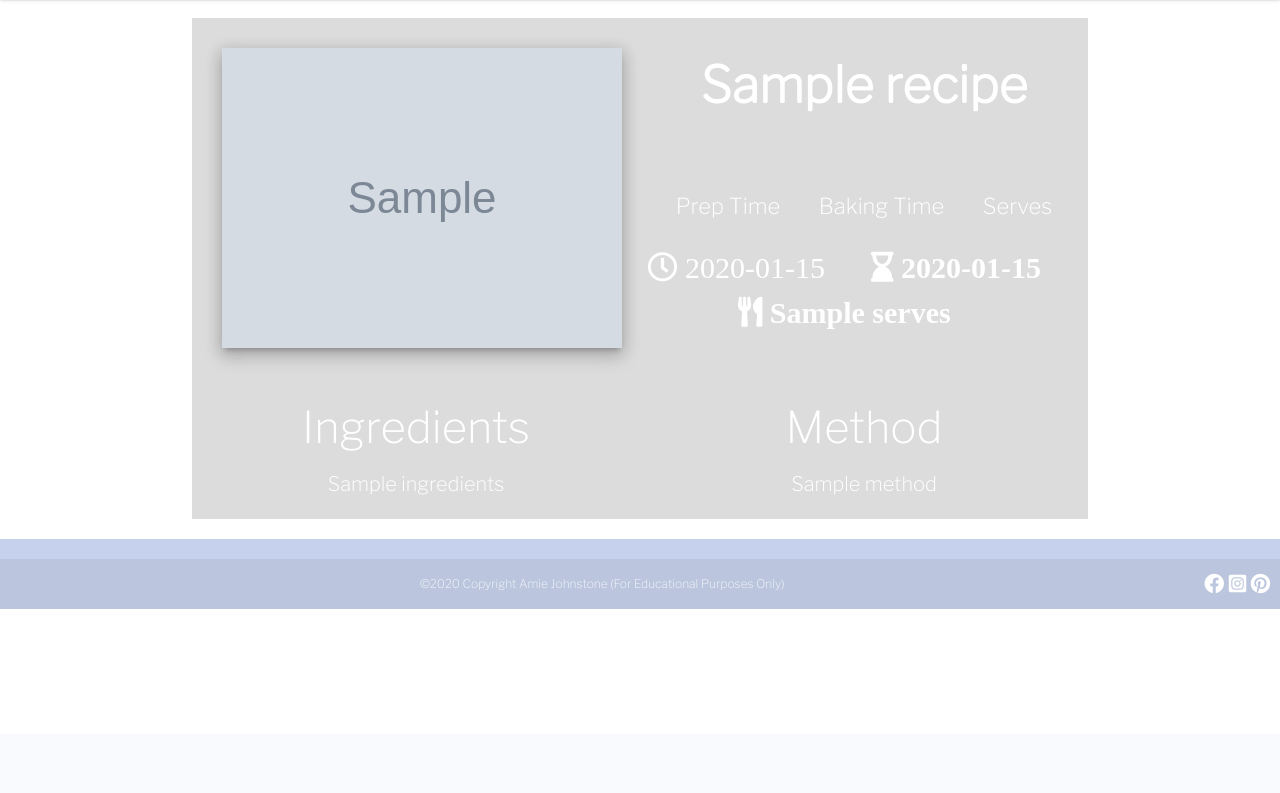
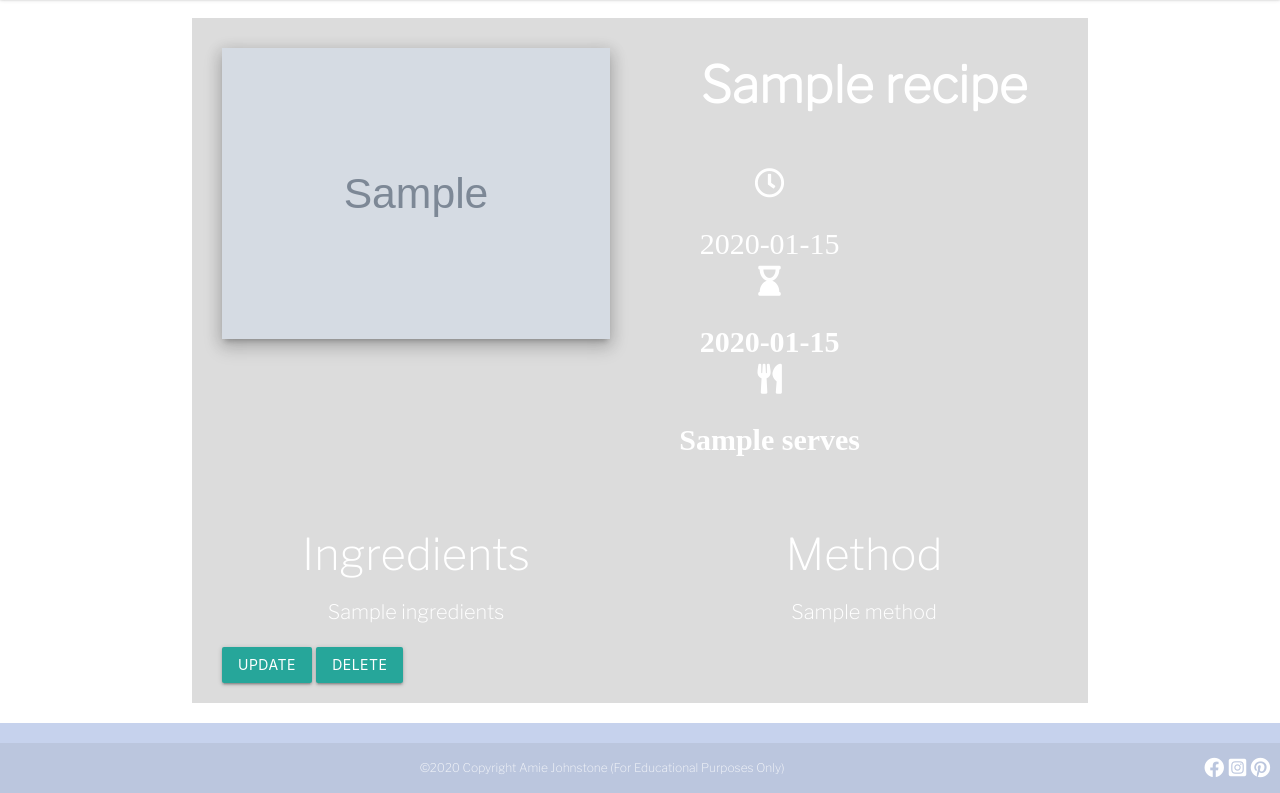
Before and after one commit to Amiejohnstone18/The_Baking_Book, a Flask app: template templates/view_more.html in a window 1280 px wide. Shown: the part 66-859 px from the top of the page. Before the commit the page ends 675 px from the top, so only its background shows below. Run offline with Flask 2, Linux system fonts and the light colour scheme; the template is opened without the code that fills it: most values are stand-ins (such as "Sample title", 1, 10 or a date in 2020); grey boxes marked "Sample" are stand-in pictures; some libraries are stand-ins or nearby versions.

Commit message:
Formatted 'View More' link to display single recipe id

```diff
--- a/app.py
+++ b/app.py
@@ -45,10 +45,10 @@ def add_recipes():
     return render_template("add_recipes.html")
 
 
-@app.route("/view_more")
-def view_more():
-    add_recipes = mongo.db.add_recipes.find()
-    return render_template("view_more.html", add_recipes=add_recipes)
+@app.route("/view_more/<recipe_id>")
+def view_more(recipe_id):
+    recipe = mongo.db.add_recipes.find({'_id': ObjectId(recipe_id)})
+    return render_template("view_more.html", recipe=recipe)
 
 
 if __name__ == "__main__":
--- a/static/css/style.css
+++ b/static/css/style.css
@@ -55,6 +55,7 @@
 
 /* Recipe Cards */
 
+
 /* Add Recipes */
 #add_recipe_title {
   font-family: "Libre Franklin", sans-serif;
@@ -68,6 +69,7 @@
   padding-top: 10px;
   padding-bottom: 10px;
 }
+
 
 .button {
   font-family: "Libre Franklin", sans-serif;
@@ -94,6 +96,7 @@
 
 #recipe_img {
   padding-left: 30px;
+  padding-right: 30px;
 }
 
 .recipe_name {
@@ -117,7 +120,6 @@
     font-size: 22px;
     color: white;
     text-align: center;
-
 }
 
 
@@ -137,7 +139,10 @@
   text-align: center;
 }
 
-
+.btns-vm{
+    margin-bottom: 20px;
+    padding-left: 30px;
+}
 
 /* Footer */
 .page-footer {
--- a/static/js/script.js
+++ b/static/js/script.js
@@ -1,5 +1,8 @@
 $(document).ready(function () {
+  // Mobile Navigation
   $(".sidenav").sidenav();
+  //Recipe Card Collapsible
   $(".collapsible").collapsible();
+  //Image
   $(".materialboxed").materialbox();
 });
--- a/templates/base.html
+++ b/templates/base.html
@@ -63,7 +63,8 @@
       </ul>
     </header>
 
-    {% block content %} {% endblock %}
+    {% block content %}
+    {% endblock %}
 
     <!-- Footer Menu -->
     <footer class="page-footer">
--- a/templates/index.html
+++ b/templates/index.html
@@ -24,7 +24,7 @@
       <div class="card">
         <!-- Image -->
         <div class="card-image waves-effect waves-block waves-light">
-          <img class="activator" src="{{ recipe.image_url }}" />
+          <img class="activator" src="{{ recipe.image_url }}" width="500" height="200"/>
         </div>
         <!-- Recipe Name-->
         <div class="card-content">
@@ -47,7 +47,7 @@
           <!-- Description -->
           <p>{{ recipe.description }}</p>
           <!-- View More -->
-          <p><a href="{{ url_for('view_more') }}">View More</a></p>
+          <p><a href="{{ url_for('view_more', recipe_id=recipe._id) }}">View More</a></p>
         </div>
       </div>
     </div>
--- a/templates/view_more.html
+++ b/templates/view_more.html
@@ -1,10 +1,9 @@
 {% extends "base.html" %} {% block content %}
 
 
-<body>
+{% for recipe in recipe %}
 <div class="container" id="background">
 	<div class="row">
-    {% for recipe in add_recipes %}
 		<!-- Image -->
 		<div class="col s12 m6" id="recipe_img">
 			<img class="responsive-img z-depth-3" src="{{ recipe.image_url }}" />
@@ -17,21 +16,30 @@
 			<br/>
 			<div class="symbols">
 				<!-- Preptime -->
-        <p class="recipe_info">Prep Time&nbsp;&nbsp;&nbsp;&nbsp;&nbsp;&nbsp;&nbsp;&nbsp;Baking Time&nbsp;&nbsp;&nbsp;&nbsp;&nbsp;&nbsp;&nbsp;&nbsp;Serves</p>
+				<div class="row">
+					<div class="col s4">
 						<i class="far fa-clock" id="preptime-vm">
+        <br/>
+         <br/>
         {{ recipe.preptime }}
         </i>
 						&nbsp; &nbsp; &nbsp;
 						<!-- Baking Time -->
 						<i class="fas fa-hourglass-end" id="bakingtime-vm">
+        <br />
+         <br/>
         {{ recipe.bakingtime }}
         </i>
 						&nbsp; &nbsp; &nbsp;
 						<!-- Serves -->
 						<i class="fas fa-utensils" id="serves-vm">
+        <br />
+         <br/>
         {{ recipe.serves }}
         </i>
 						&nbsp; &nbsp; &nbsp;
+					</div>
+				</div>
 			</div>
 			<!-- Share -->
 		</div>
@@ -46,11 +54,13 @@
 				<h3> Method </h3>
 				{{ recipe.method }}
 			</div>
-      {% endfor %}
+		</div>
+		<div class="btns-vm">
+			<!-- Update & Delete Buttons -->
+			<a class="waves-effect waves-light btn" id="update-btn">Update</a>
+			<a class="waves-effect waves-light btn" id="delete-btn">Delete</a>
 		</div>
 	</div>
-
-</body>
-
+	{% endfor %}
 
 	{% endblock %}
```
Lines whose indentation alone changed are shown as unchanged.
